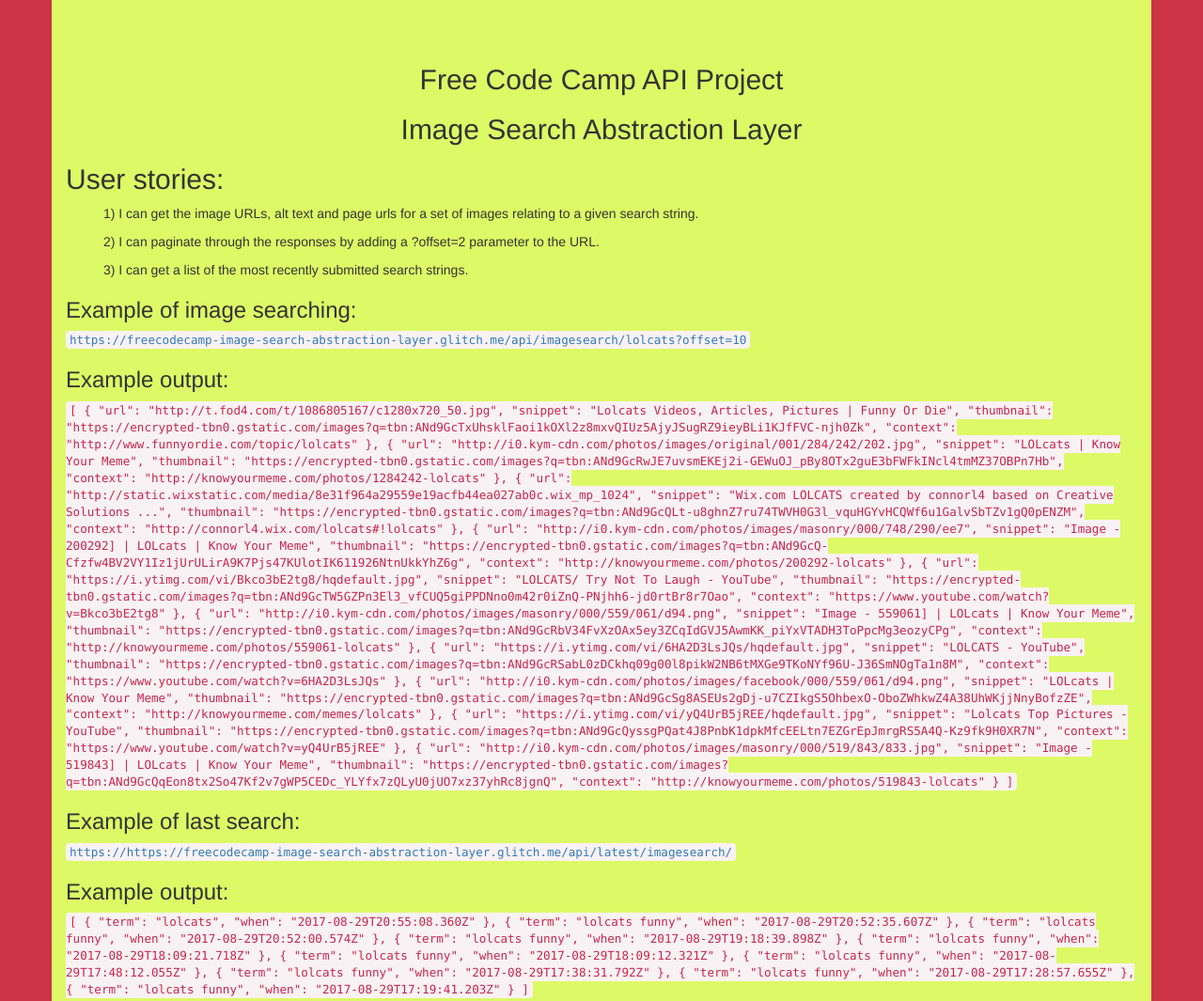
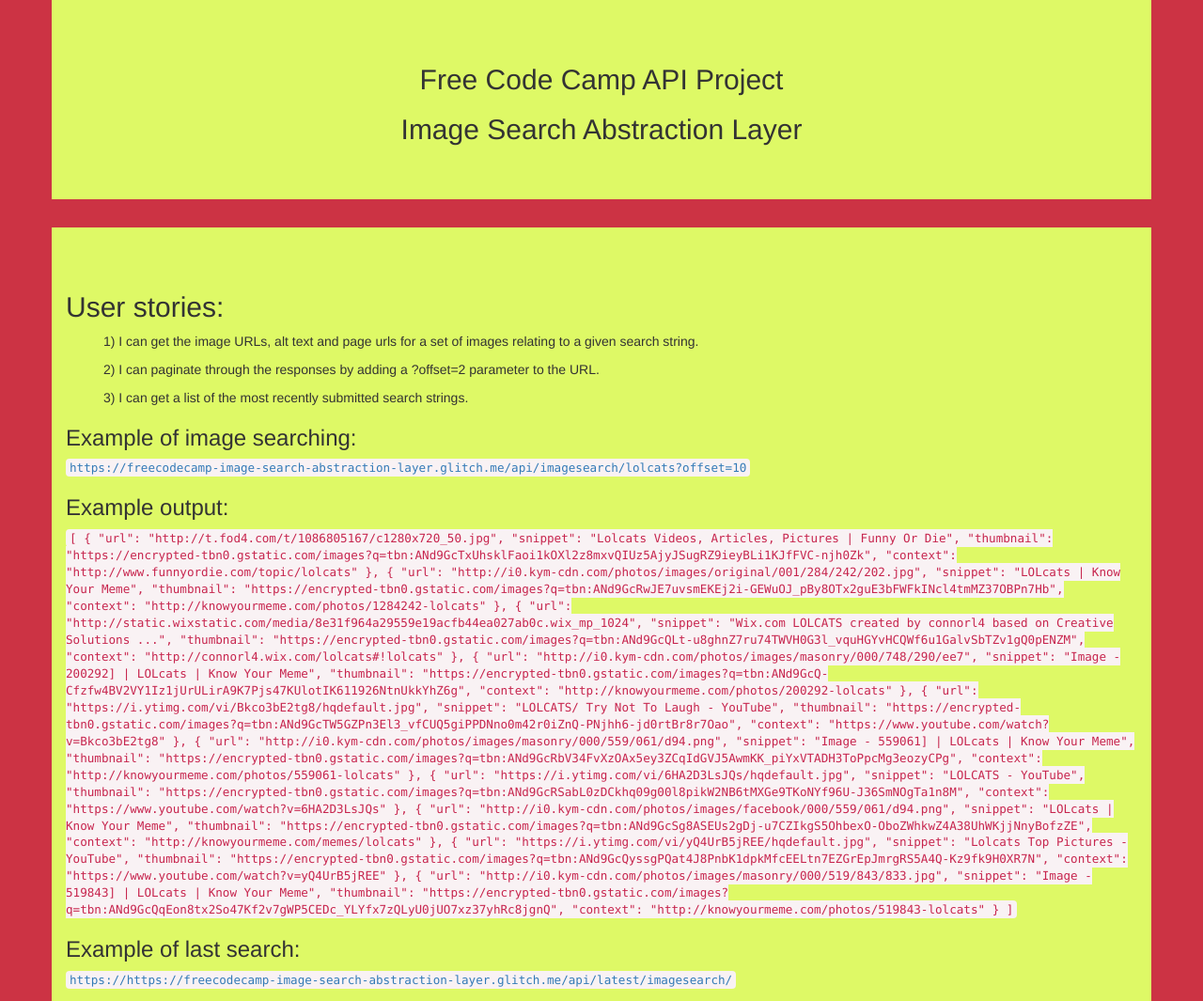
Before and after one commit to giuseppefragala/image-search-abstraction-layer, a website: page index.htm in a window 1280 px wide. Shown: the top 1065 px of the page at 94% size. Drawn offline with nearby package versions, Linux system fonts and the light colour scheme.

Commit message:
Modified index.htm

```diff
--- a/index.htm
+++ b/index.htm
@@ -11,12 +11,13 @@
             <h2 class="header text-center">
                 Image Search Abstraction Layer
             </h2>
-            <div>
+        </div>
+            <div class="container jumbotron" style="background-color: #def966">
               <h2>User stories:</h2>
                 <ul>1) I can get the image URLs, alt text and page urls for a set of images relating to a given search string.</ul>
                 <ul>2) I can paginate through the responses by adding a ?offset=2 parameter to the URL.</ul>
                 <ul>3) I can get a list of the most recently submitted search strings.</ul>
-            </div>
+
             <h3>Example of image searching:</h3>
             <code>
             <a href="https://freecodecamp-image-search-abstraction-layer.glitch.me/api/imagesearch/lolcats?offset=10">
@@ -143,5 +144,6 @@
                 ]
             </code>
         </div>
+
     </body>
 </html>
```
